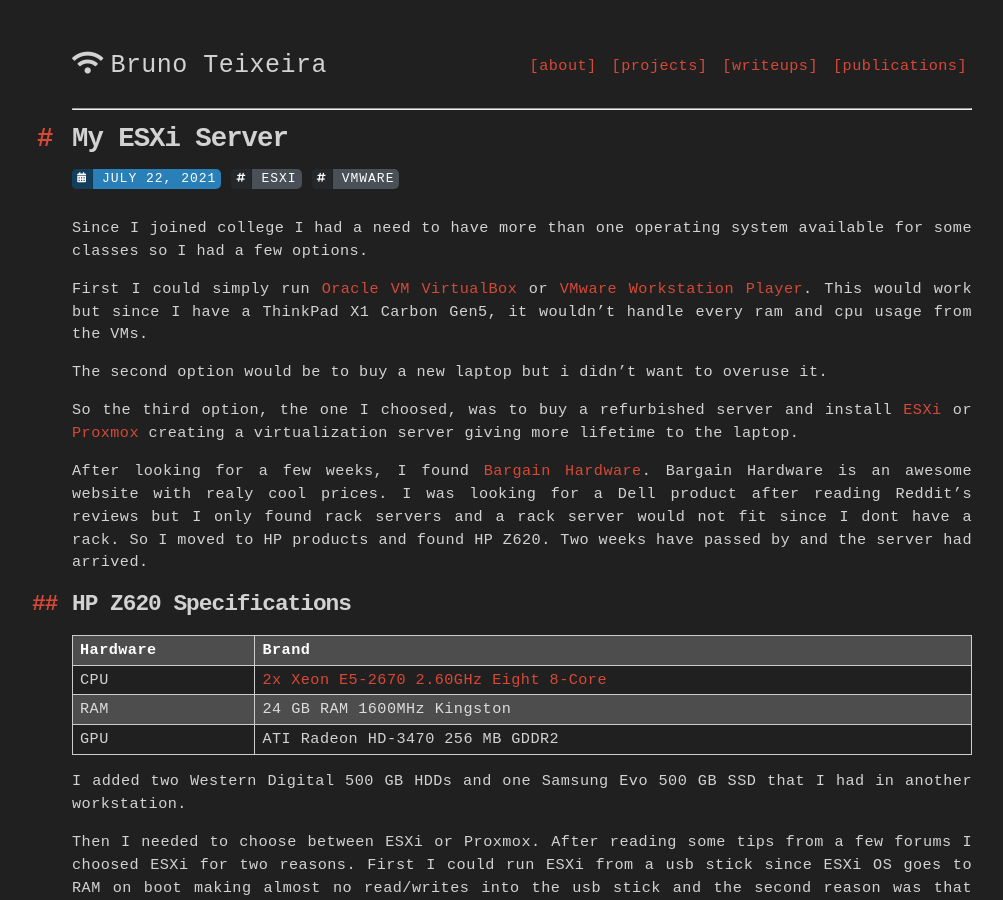
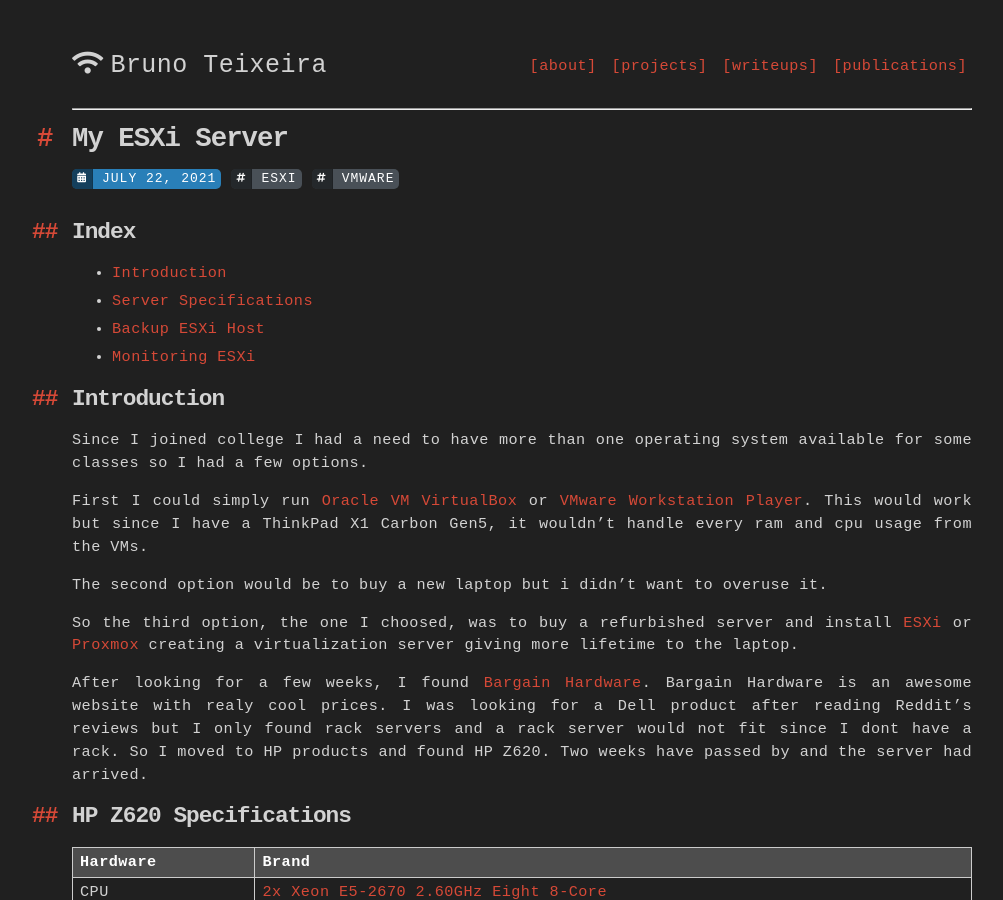
Before and after one commit to BrunoTeixeira1996/BrunoTeixeira1996.github.io, a Jekyll site: the page built from _publications/2021-07-22-My-ESXi-Server.md, in a window 1280 px wide and 900 px high. Shown: the whole window, without its empty margins (118-1121 px from the left). Built offline with Jekyll 4.4.1, drawn with Linux system fonts in a browser that asks for light colours; nearby versions of some CDN libraries.

Commit message:
added index in My_ESXi_Server post

```diff
--- a/_publications/2021-07-22-My-ESXi-Server.md
+++ b/_publications/2021-07-22-My-ESXi-Server.md
@@ -7,6 +7,15 @@
 description: ESXi Server builted for virtualization
 ---
 
+## Index
+
+- [Introduction](#introduction)
+- [Server Specifications](#hp-z620-specifications)
+- [Backup ESXi Host](#backup-esxi-host)
+- [Monitoring ESXi](#monitoring-esxi)
+
+
+## Introduction
 
 Since I joined college I had a need to have more than one operating system available for some classes so I had a few options.
 
```
